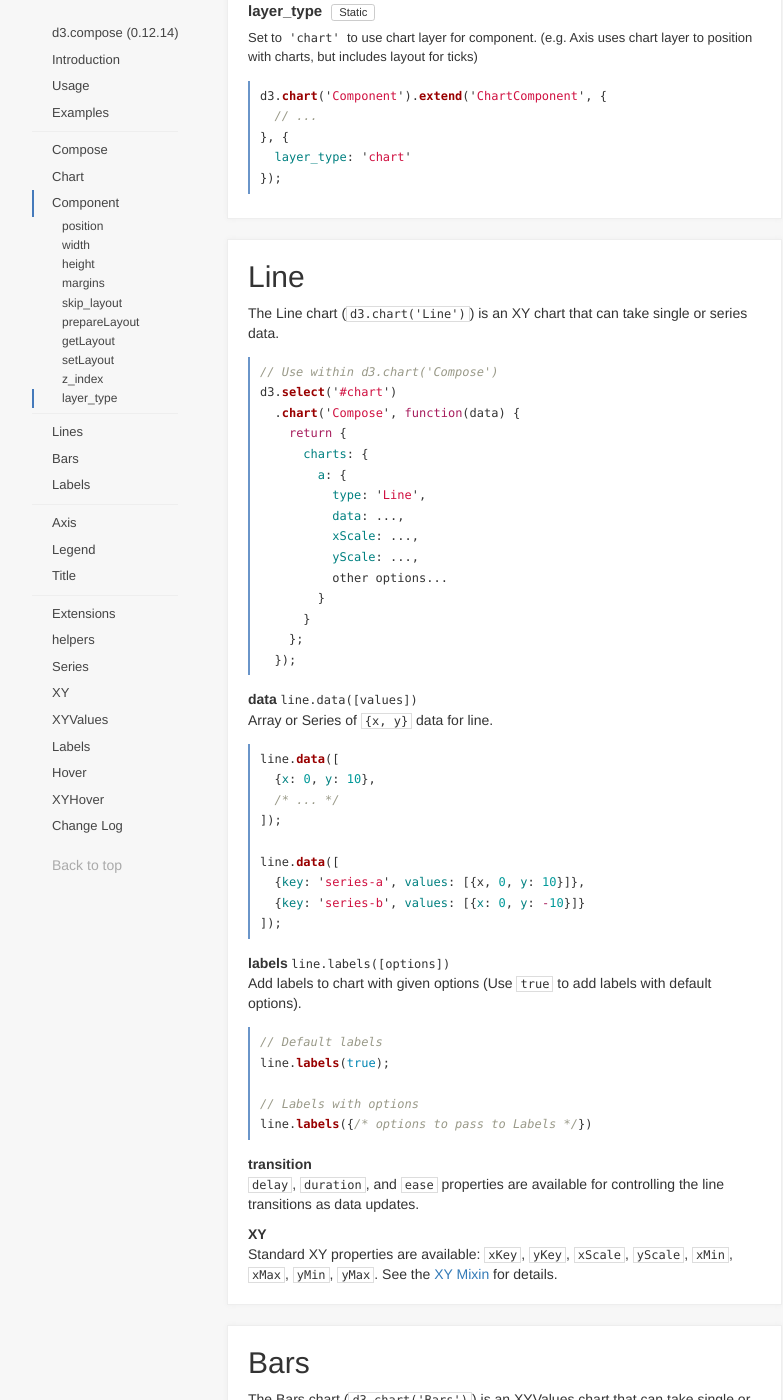
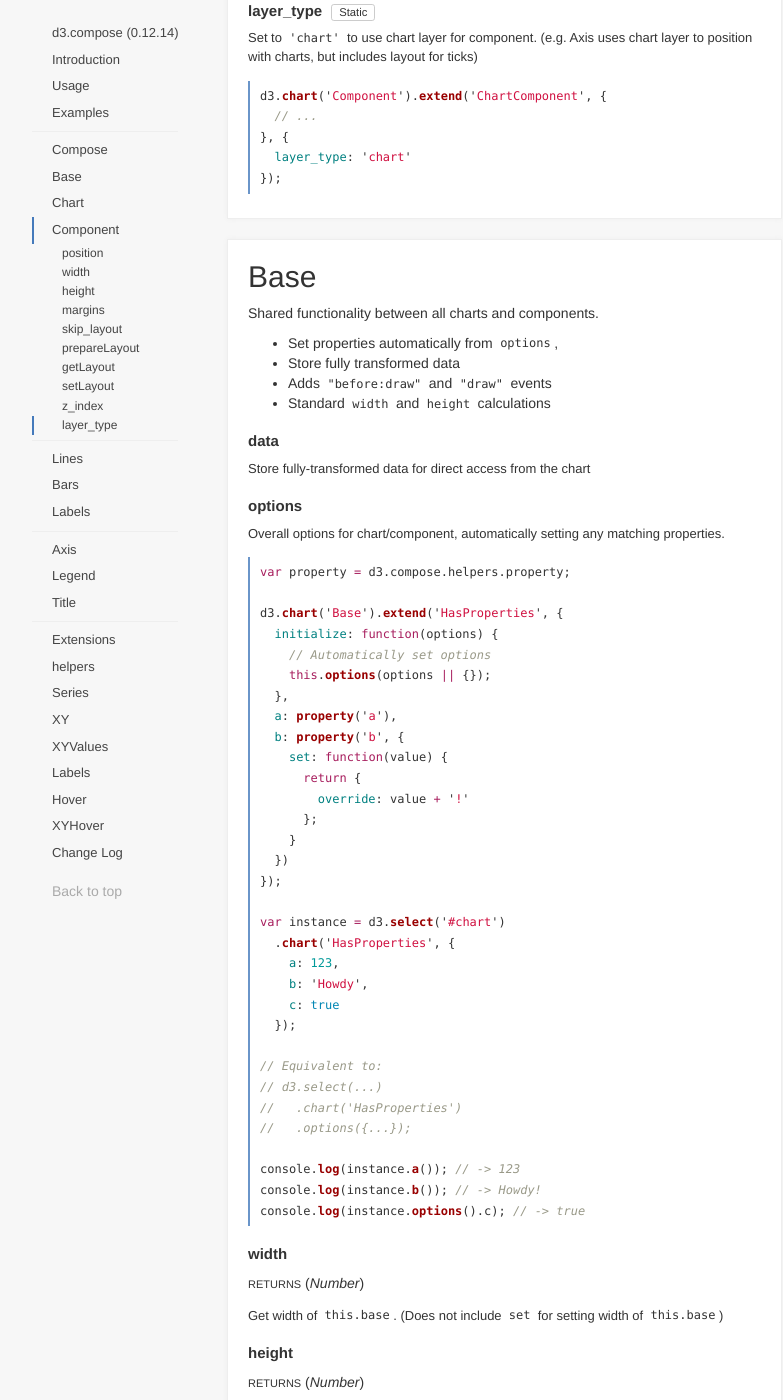
Before and after one commit to CSNW/d3.compose, a Jekyll site: the page built from docs/index.html, in a window 1280 px wide and 1400 px high, scrolled down 15547 px. Shown: the whole window, without its empty margins (38-821 px from the left). Built offline with Jekyll 4.4.1, drawn with Linux system fonts in a browser that asks for light colours; Markdown is read by kramdown in place of the engine named in the settings; some of the changed text lies outside the part shown.

Commit message:
Add Base to docs

```diff
--- a/docs/index.html
+++ b/docs/index.html
@@ -58,7 +58,7 @@ scripts: |
           </ul>
         </li>
 
-        <!-- <li>
+        <li>
           <a href="#{{classes.Base.id}}">
             Base
           </a>
@@ -68,7 +68,7 @@ scripts: |
               <li><a href="#{{item.id}}">{{item.name}}</a></li>
             {% endfor %}
           </ul>
-        </li> -->
+        </li>
 
         <li>
           <a href="#{{classes.Chart.id}}">
@@ -996,6 +996,83 @@ example_4.draw({
     </section>
 
     <!--
+      Base
+      =====
+    -->
+    <section class="docs-section">
+      <h2 id="{{classes.Base.id}}">Base</h2>
+
+      {%if classes.Base.description %}
+        <div class="docs-description">
+          {{ classes.Base.description | markdownify }}
+        </div>
+      {% endif %}
+
+      {% for example in classes.Base.example %}
+        <div class="docs-example">
+          {{ example | markdownify }}
+        </div>
+      {% endfor %}
+
+      {% for item in classes.Base.classitems %}
+        <h3 class="docs-item-header" id="{{item.id}}">
+          {{item.name}}
+          {% if item.code %}
+            <code class="docs-item-code">{{item.code}}</code>
+          {% endif %}
+          {% if item.static %}
+            <span class="label docs-item-static">Static</span>
+          {% endif %}
+        </h3>
+
+        {% if item.params %}
+          <ol class="docs-params">
+            {% for param in item.params %}
+              <li>
+                <code>{% if param.optional %}[{% endif %}{{param.name}}{% if param.default %} = {{param.default}}{% endif %}{% if param.optional %}]{% endif %}</code>
+                (<em class="docs-param-type">{{param.type}}</em>)
+
+                {{param.description}}
+
+                {% if param.props %}
+                  <ul class="docs-props">
+                    {% for prop in param.props %}
+                      <li>
+                        <code>{% if prop.optional %}[{% endif %}{{prop.name}}{% if prop.default %} = {{prop.default}}{% endif %}{% if prop.optional %}]{% endif %}</code>
+                        (<em class="docs-param-type">{{prop.type}}</em>)
+
+                        {{prop.description}}
+                      </li>
+                    {% endfor %}
+                  </ul>
+                {% endif %}
+              </li>
+            {% endfor %}
+          </ol>
+        {% endif %}
+        {% if item.return %}
+          <div class="docs-return">
+            <small>Returns</small> (<em>{{item.return.type}}</em>) {{item.return.description}}
+          </div>
+        {% endif %}
+
+        {% if item.description %}
+          <div class="docs-description docs-item-description">
+            {{ item.description | markdownify }}
+          </div>
+        {% endif %}
+
+        {% for example in item.example %}
+          <div class="docs-example docs-item-example">
+            {{ example | markdownify }}
+          </div>
+        {% endfor %}
+      {% endfor %}
+    </section>
+
+    <hr>
+
+    <!--
       Line
       ====
     -->
```
Also changed, not shown: _data/docs.json (+1 -1 lines).
